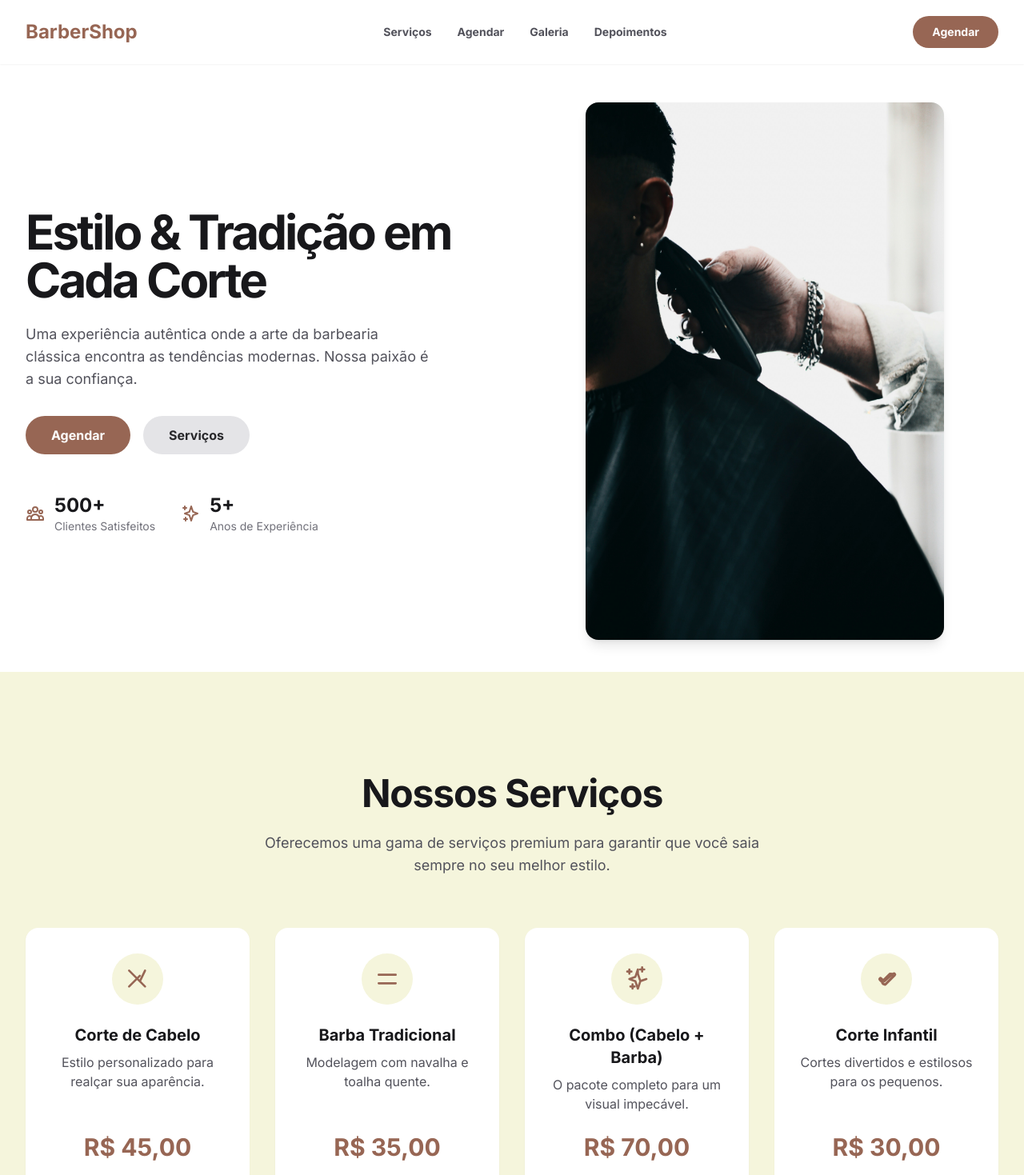
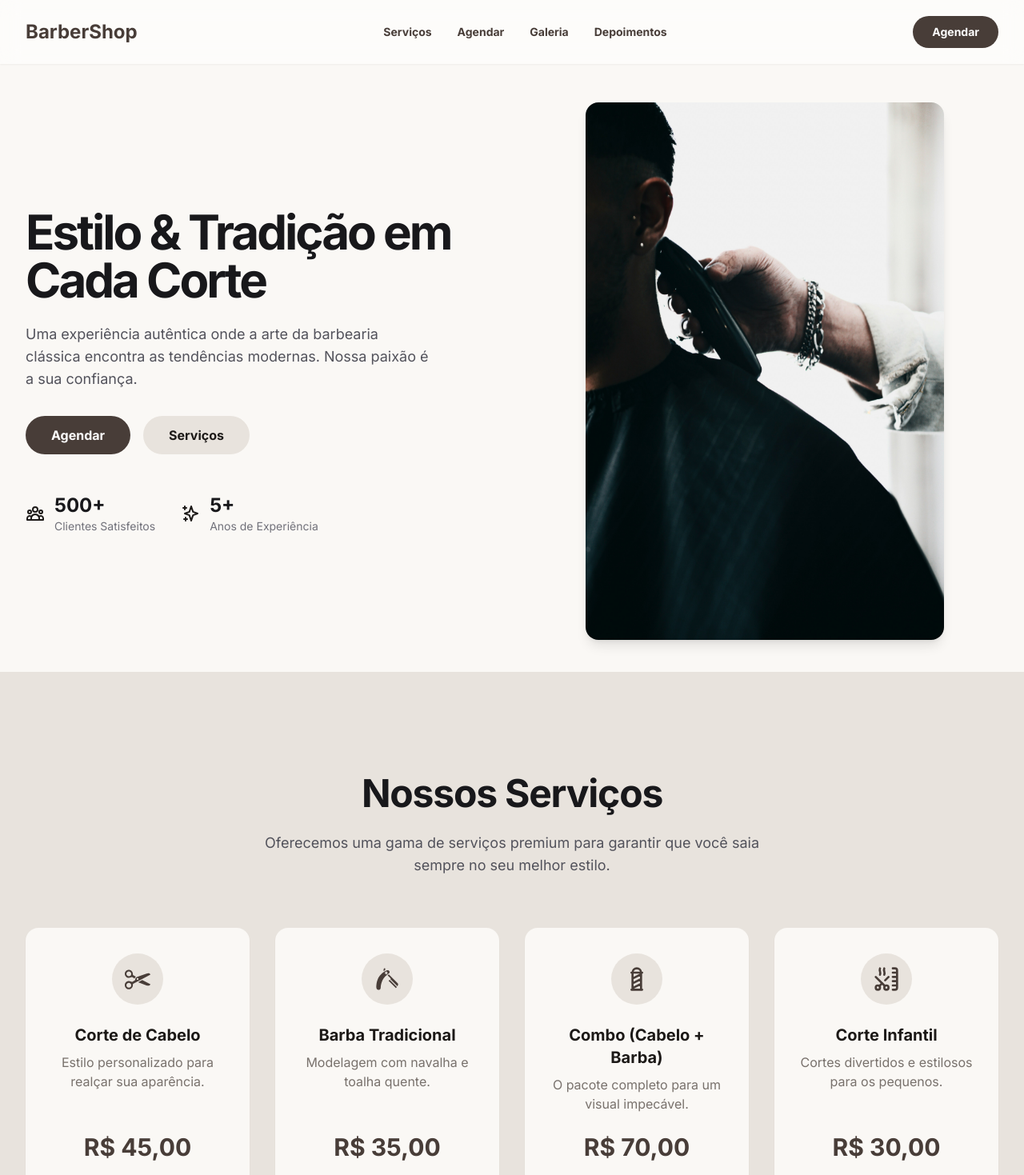
Before and after one commit to FerrariAle/site-barbearia, a React (Vite) app: page / in a window 1280 px wide. Shown: the top 1469 px of the page at 80% size. Built offline with nearby package versions, Linux system fonts and the light colour scheme.

Commit message:
style: change color scheme

```diff
--- a/src/App.jsx
+++ b/src/App.jsx
@@ -12,7 +12,7 @@ function App() {
   const [isMenuOpen, setIsMenuOpen] = useState(false);
 
   return (
-    <div className='bg-white text-zinc-800'>
+    <div className='bg-background text-text-primary'>
       <Header isMenuOpen={isMenuOpen} setIsMenuOpen={setIsMenuOpen} />
       <main>
         <HeroSection />
--- a/src/components/Header.jsx
+++ b/src/components/Header.jsx
@@ -13,7 +13,7 @@ export default function Header({ isMenuOpen, setIsMenuOpen }) {
                 <div className="flex items-center justify-between h-20">
 
                     {/* Logo/nome */}
-                    <a href="#inicio" className="text-2xl font-bold text-brown-700">
+                    <a href="#inicio" className="text-2xl font-bold text-accent">
                         BarberShop
                     </a>
 
@@ -23,7 +23,7 @@ export default function Header({ isMenuOpen, setIsMenuOpen }) {
                             <a
                                 key={link.label}
                                 href={link.href}
-                                className="text-sm font-semibold text-zinc-600 hover:text-brown-700 transition-colors"
+                                className="text-sm font-semibold text-accent hover:text-accent-dark transition-colors"
                             >
                                 {link.label}
                             </a>
@@ -31,7 +31,7 @@ export default function Header({ isMenuOpen, setIsMenuOpen }) {
                     </nav>
 
                     {/* Botão de agendamento para desktop */}
-                    <a href="#agendar" className="hidden md:inline-block bg-brown-700 text-white font-bold text-sm px-6 py-2.5 rounded-full hover:bg-brown-600 transition-colors">
+                    <a href="#agendar" className="hidden md:inline-block bg-accent text-white font-bold text-sm px-6 py-2.5 rounded-full hover:bg-accent-dark transition-colors">
                         Agendar
                     </a>
 
@@ -48,7 +48,7 @@ export default function Header({ isMenuOpen, setIsMenuOpen }) {
 
             {/* Menu dropdown para mobile */}
             {isMenuOpen && (
-                <nav className="md:hidden flex flex-col items-center gap-6 py-8 bg-white/50 dark:bg-zinc-900 backdrop-blur-md">
+                <nav className="md:hidden flex flex-col items-center gap-6 py-8 bg-white/50 dark:bg-zinc-900 backdrop-blur-none border-b border-zinc-200 dark:border-zinc-700">
                     {navLinks.map(link => (
                         <a
                             key={link.label}
@@ -59,9 +59,6 @@ export default function Header({ isMenuOpen, setIsMenuOpen }) {
                             {link.label}
                         </a>
                     ))}
-                    <a href="#agendar" onClick={() => setIsMenuOpen(false)} className="mt-4 bg-brown-700 text-white font-bold px-8 py-3 rounded-full hover:bg-brown-600 transition-colors">
-                        Agendar
-                    </a>
                 </nav>
             )}
         </header>
--- a/src/components/ServiceCard.jsx
+++ b/src/components/ServiceCard.jsx
@@ -1,24 +1,24 @@
 export default function ServiceCard({ service }) {
     return (
-        <div className="bg-white p-8 rounded-2xl shadow-sm text-center flex flex-col items-center transition-transform duration-300 hover:-translate-y-2">
+        <div className="bg-background p-8 rounded-2xl shadow-sm text-center flex flex-col items-center transition-transform duration-300 hover:-translate-y-2">
 
             {/* Ícone */}
-            <div className="bg-cream p-4 rounded-full mb-6">
+            <div className="bg-background-alt p-4 rounded-full mb-6">
                 {service.icon}
             </div>
 
             {/* Nome do serviço */}
-            <h3 className="text-xl font-bold text-zinc-900 mb-2">
+            <h3 className="text-xl font-bold text-text-primary mb-2">
                 {service.name}
             </h3>
 
             {/* Descrição */}
-            <p className="text-zinc-600 mb-6 flex-grow">
+            <p className="text-text-secondary mb-6 flex-grow">
                 {service.description}
             </p>
 
             {/* Preço */}
-            <p className="text-3xl font-black text-brown-700">
+            <p className="text-3xl font-black text-accent">
                 R$ {service.price}
             </p>
         </div>
--- a/src/components/TestimonialCard.jsx
+++ b/src/components/TestimonialCard.jsx
@@ -11,7 +11,7 @@ const StarIcon = ({ isFilled }) => (
 
 export default function TestimonialCard({ testimonial }) {
     return (
-        <div className="bg-white p-8 rounded-2xl shadow-sm flex flex-col h-full">
+        <div className="bg-background-alt p-8 rounded-2xl shadow-sm flex flex-col h-full">
 
             {/* Avaliação em estrelas */}
             <div className="flex mb-4">
@@ -22,14 +22,14 @@ export default function TestimonialCard({ testimonial }) {
             </div>
 
             {/* Texto do depoimento */}
-            <blockquote className="text-zinc-700 italic flex-grow">
+            <blockquote className="text-text-secondary italic flex-grow">
                 "{testimonial.text}"
             </blockquote>
 
             {/* Rodapé do card */}
             <footer className="mt-6 pt-6 border-t border-zinc-200">
-                <p className="font-bold text-zinc-900">{testimonial.author}</p>
-                <p className="text-sm text-zinc-500">{testimonial.date}</p>
+                <p className="font-bold text-text-primary">{testimonial.author}</p>
+                <p className="text-sm text-text-secondary">{testimonial.date}</p>
             </footer>
         </div>
     )
--- a/src/sections/GallerySection.jsx
+++ b/src/sections/GallerySection.jsx
@@ -2,7 +2,7 @@ import { galleryImages } from "../data/galleryData.js";
 
 export default function GallerySection() {
     return (
-        <section id='galeria' className="py-20 sm:py-32 bg-white">
+        <section id='galeria' className="py-20 sm:py-32 bg-background-alt">
             <div className="container mx-auto px-4 sm:px-6 md:px-8">
 
                 {/* Cabeçalho da seção */}
--- a/src/sections/HeroSection.jsx
+++ b/src/sections/HeroSection.jsx
@@ -5,7 +5,7 @@ const StarIcon = () => <svg className="w-6 h-6 text-brown-700" fill="none" viewB
 
 export default function HeroSection() {
     return (
-        <section id='inicio' className='pt-24 md:pt-32'>
+        <section id='inicio' className='pt-24 md:pt-32 min-h-screen'>
             <div className='container mx-auto px-4 sm:px-6 md:px-8'>
 
                 {/* Grid principal de duas colunas */}
@@ -22,10 +22,10 @@ export default function HeroSection() {
 
                         {/* Botões de ação */}
                         <div className="mt-8 flex justify-center md:justify-start gap-4">
-                            <a href="#agendar" className='bg-brown-700 text-white font-bold px-8 py-3 rounded-full hover:bg-zinc-300 transition-colors'>
+                            <a href="#agendar" className='bg-accent text-white font-bold px-8 py-3 rounded-full hover:bg-accent-dark transition-colors'>
                                 Agendar
                             </a>
-                            <a href="#servicos" className='bg-zinc-200 text-zinc-800 font-bold px-8 py-3 rounded-full hover:bg-zinc-300 transition-colors'>
+                            <a href="#servicos" className='bg-background-alt text-text-primary font-bold px-8 py-3 rounded-full hover:bg-zinc-300 transition-colors'>
                                 Serviços
                             </a>
                         </div>
--- a/src/sections/ServicesSection.jsx
+++ b/src/sections/ServicesSection.jsx
@@ -3,7 +3,7 @@ import { services } from "../data/servicesData.jsx"
 
 export default function ServicesSection() {
     return (
-        <section id="servicos" className="mt-10 py-20 sm:py-32 bg-cream">
+        <section id="servicos" className="mt-10 py-20 sm:py-32 bg-background-alt">
             <div className="container mx-auto px-4 sm:px-6 md:px-8">
                 {/* Cabeçalho da Seção */}
                 <div className="max-w-2xl mx-auto text-center mb-16">
--- a/src/sections/TestimonialSection.jsx
+++ b/src/sections/TestimonialSection.jsx
@@ -3,7 +3,7 @@ import { testimonials } from "../data/testimonialsData.js";
 
 export default function TestimonialsSection() {
     return (
-        <section id="depoimentos" className="py-20 sm:py-32 bg-cream">
+        <section id="depoimentos" className="py-20 sm:py-32 bg-background">
             <div className="container mx-auto px-4 sm:px-6 md:px-8">
 
                 {/* Cabeçalho da seção */}
--- a/tailwind.config.js
+++ b/tailwind.config.js
@@ -10,19 +10,20 @@ export default {
   theme: {
     extend: {
       colors: {
-        'brown': {
-          '50': '#fdf8f6',
-          '100': '#f2e8e5',
-          '200': '#eaddd7',
-          '300': '#e0cec7',
-          '400': '#d2bab0',
-          '500': '#bfa094',
-          '600': '#a18072',
-          '700': '#976654',
-          '800': '#845345',
-          '900': '#714539'
+        'accent': { // Cor de Acento (o marrom escuro)
+          'DEFAULT': '#483D38',
+          'light': '#6D5C54', // Tom mais claro para hovers
+          'dark': '#3A2E2A',  // Tom mais escuro
         },
-        'cream': '#F5F5DC',
+        'background': { // Fundo Principal (branco quente)
+          'DEFAULT': '#FAF8F5',
+        },
+        'background-alt': { // Fundo Secundário (bege/cinza)
+          'DEFAULT': '#E8E3DD',
+        },
+        // Manter as cores neutras para textos é uma boa prática
+        'text-primary': '#1c1917', // Quase preto, mas mais quente
+        'text-secondary': '#78716c', // Cinza quente para textos secundários
       },
       fontFamily: {
         serif: ['Playfair Display', ...defaultTheme.fontFamily.serif],
```
Also changed, not shown: src/data/servicesData.jsx (+6 -4 lines), src/sections/BookingSection.jsx (+10 -10 lines), src/sections/Footer.jsx (+7 -7 lines).
